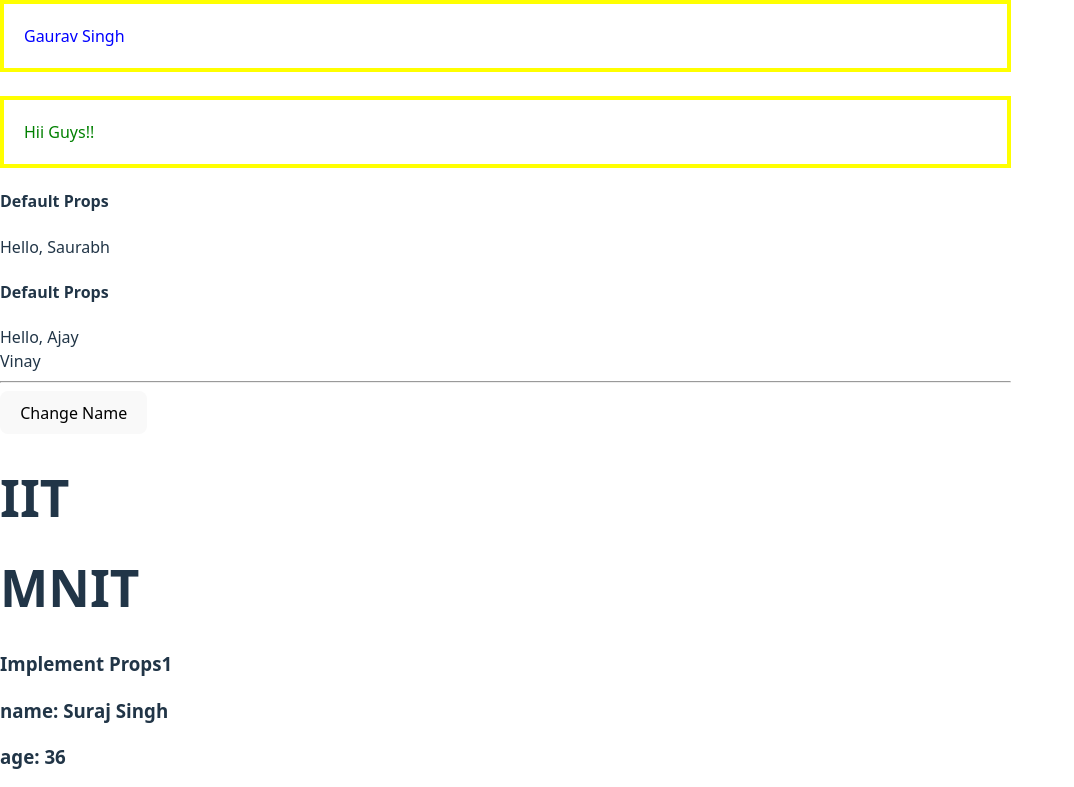
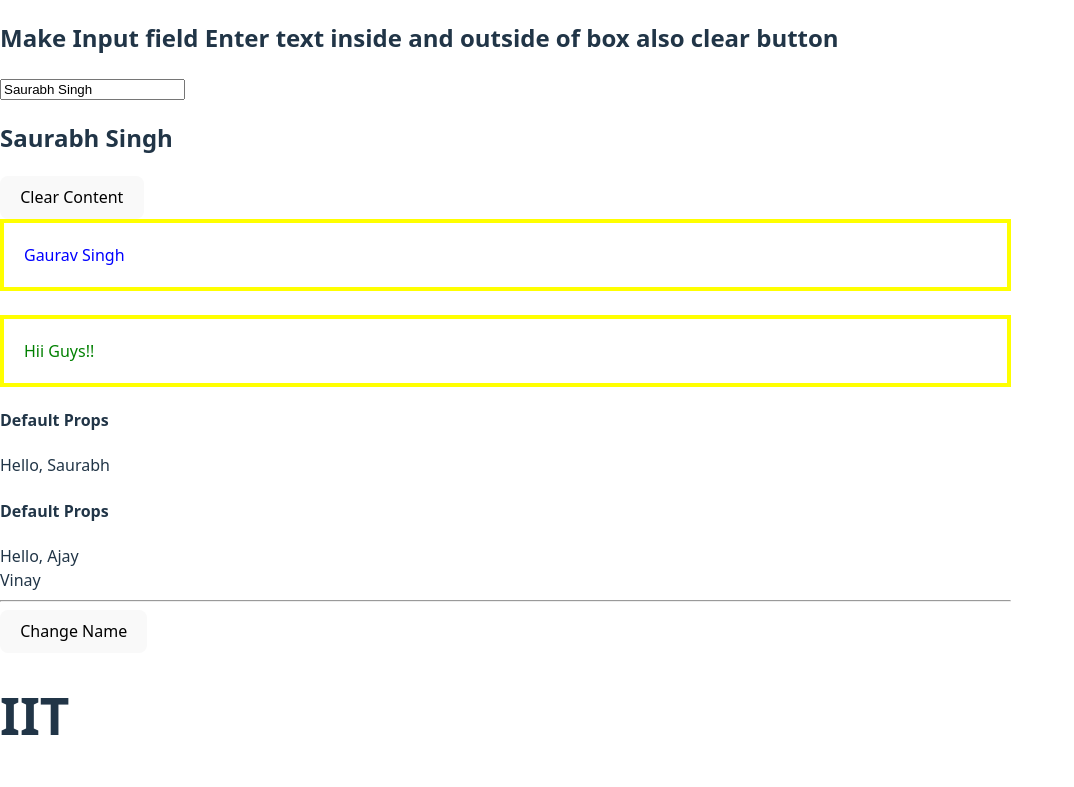
Before and after one commit to saurabhsinngh/React-Basic-Practice, a React (Vite) app: page / in a window 1280 px wide. Shown: the top 787 px of the page, without its empty margins (0-1074 px from the left). Built offline with nearby package versions, Linux system fonts and the light colour scheme.

Commit message:
Make the input filed and add clear button

```diff
--- a/src/App.jsx
+++ b/src/App.jsx
@@ -15,6 +15,7 @@
 import School from './School';
 import DefaultProps from './DefaultProps';
 import Wrapper from './Wrapper';
+import InputField from './InputField'
 
 function App() {
   const [counter, setCounter] = useState(0);
@@ -36,6 +37,9 @@
 
   return (
   <>
+    <InputField />
+    <br />
+
     <Wrapper colour = "blue">Gaurav Singh </Wrapper>
     <br />
     <Wrapper />
--- /dev/null
+++ b/src/InputField.jsx
@@ -0,0 +1,13 @@
+import { useState } from "react";
+
+function InputField() {
+    const [name, setname] = useState("Saurabh Singh");
+    return (<>
+        <h2>Make Input field Enter text inside and outside of box also clear button</h2>
+        <input type = "text" value = {name} onChange={ (event)=> setname(event.target.value)} placeholder="Enter your name" />
+        <h2>{name}</h2>
+        <button onClick={() => setname("")}>Clear Content</button>
+    </>)
+}
+
+export default InputField;
```
